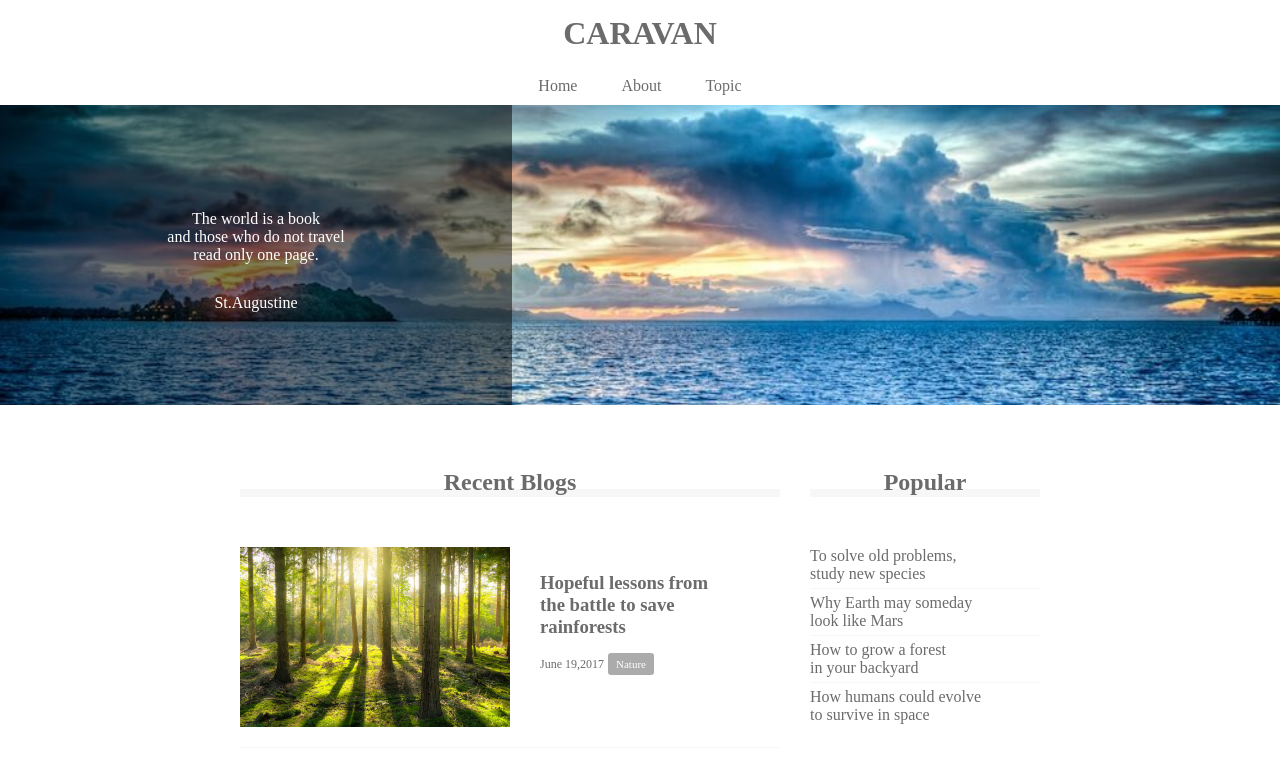
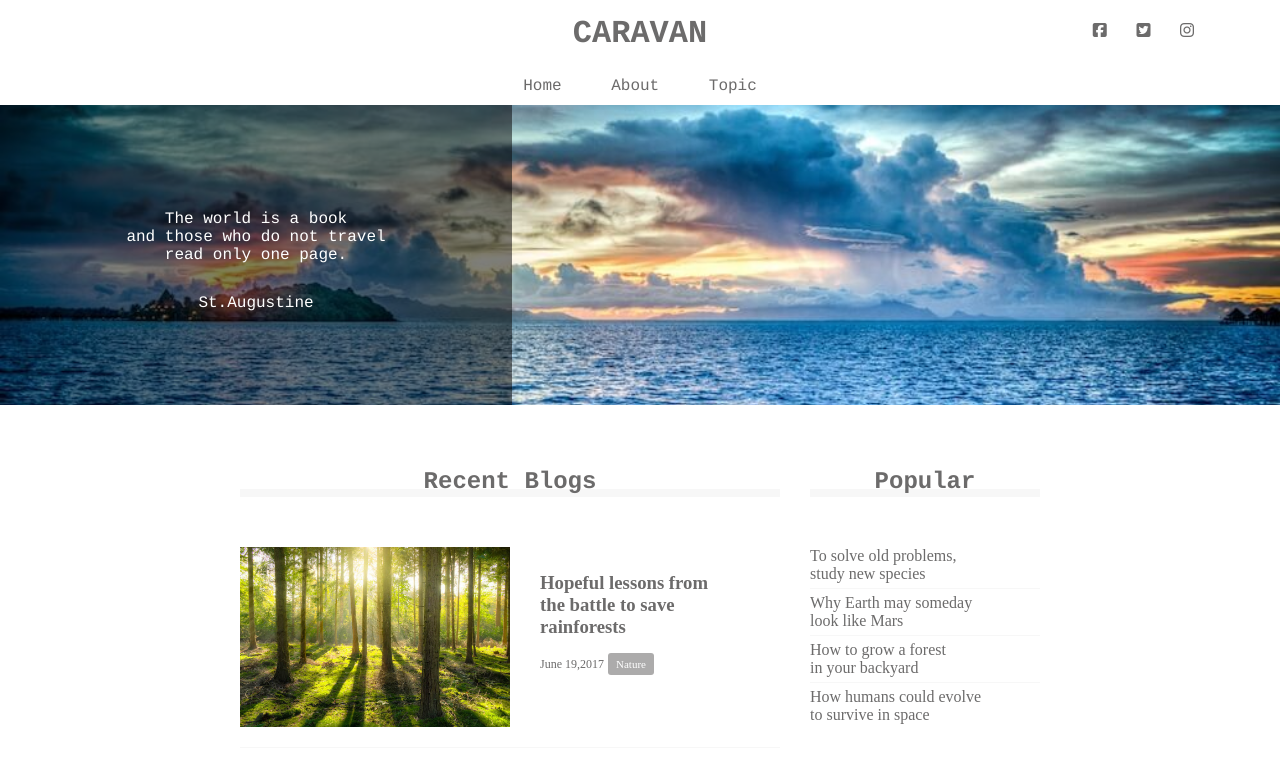
Before and after one commit to yo30M/html, a plain HTML site: page caravan/index.html in a window 1280 px wide. Shown: the top 765 px of the page. Drawn offline with Linux system fonts and the light colour scheme.

Commit message:
[Finish]1-9

```diff
--- a/caravan/index.html
+++ b/caravan/index.html
@@ -2,7 +2,7 @@
 <html lang="ja">
   <head>
     <meta charset="UTF-8" />
-    <!-- CSSファイルの読み込み -->
+    <script src="https://kit.fontawesome.com/97e761beff.js" crossorigin="anonymous"></script>
     <link rel="stylesheet" href="style.css" />
     <title>CARAVAN</title>
   </head>
@@ -14,6 +14,11 @@
         CARAVAN
         </a>
       </h1>
+      <div class="social">
+        <i class="fa-brands fa-square-facebook"></i>
+        <i class="fa-brands fa-square-twitter"></i>
+        <i class="fa-brands fa-instagram"></i>
+      </div>
     </header>
 
     <nav>
--- a/caravan/style.css
+++ b/caravan/style.css
@@ -53,6 +53,7 @@ header {
   padding: 15px 0;
   margin: 0 auto;
   text-align: center;
+  position: relative;
 }
 
 footer {
@@ -206,3 +207,18 @@ header .heading {
   border-radius: 3px;
   line-height: 30px;
 }
+
+.social i {
+  display: inline-block;
+  margin-left: 20px;
+}
+
+.social {
+  position: absolute;
+  top: 22px;
+  right: 22px;
+}
+
+header,nav,h2,.main-visual,footer {
+  font-family: Chalkduster,"Bradley Hand",Courier,"Segoe Print",sans-serif;
+}
```
